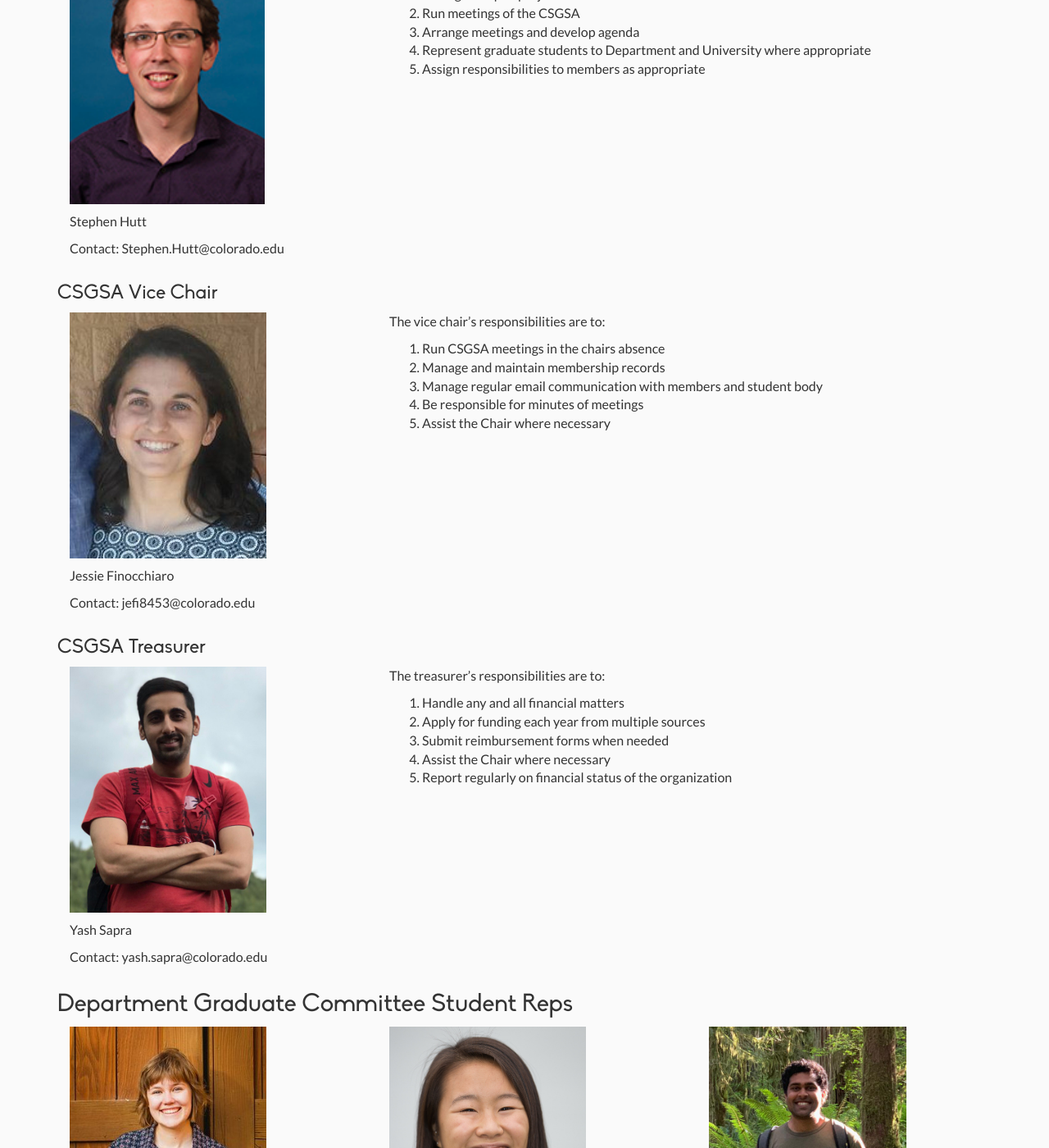
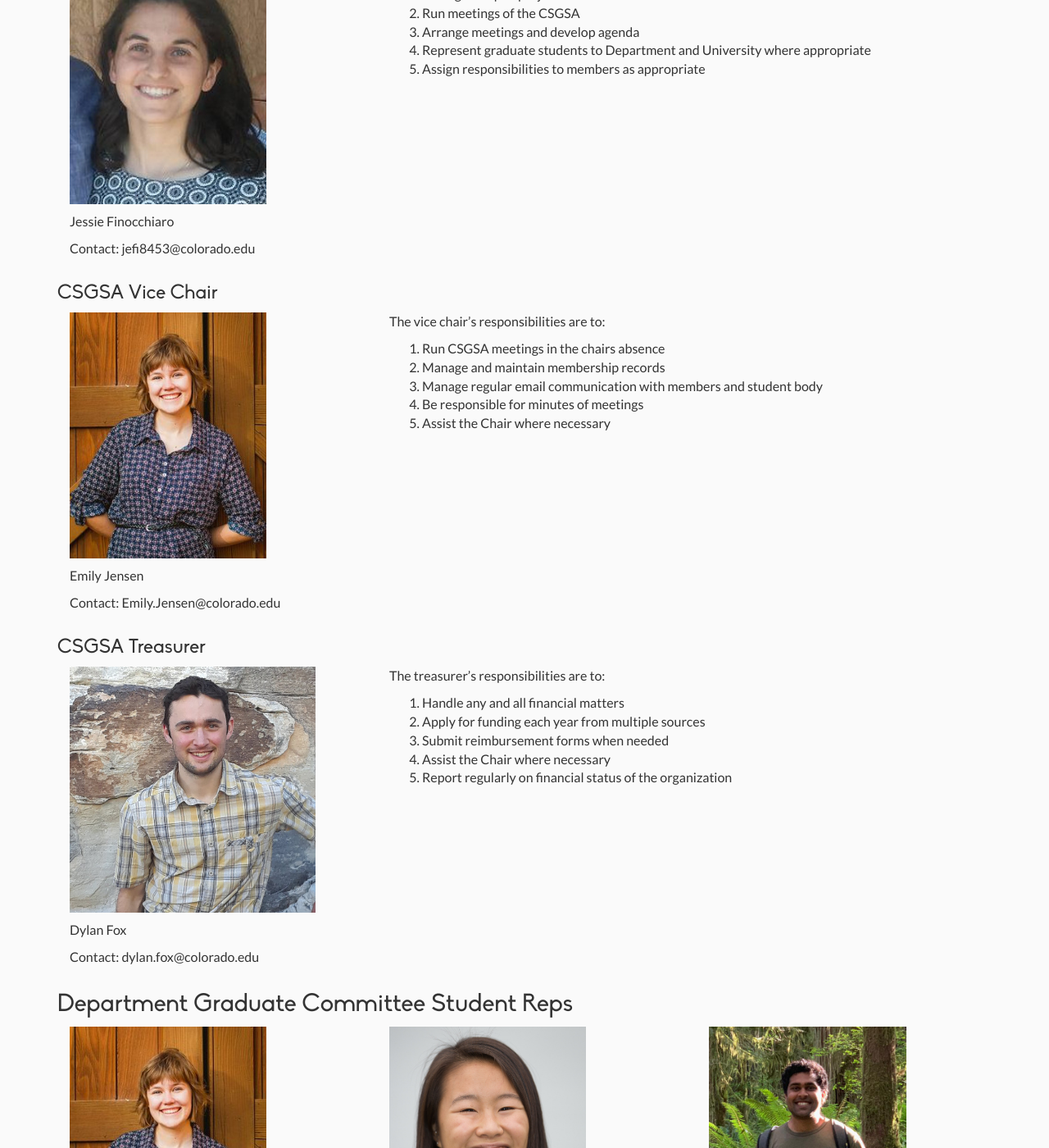
Before and after one commit to casassg/events-landing, a Jekyll site: the page built from officers.md, in a window 1280 px wide and 1400 px high, scrolled down 302 px. Shown: the whole window at 82% size. Built offline with Jekyll 4.4.1, drawn with Linux system fonts in a browser that asks for light colours; nearby versions of some CDN libraries; some of the changed text lies outside the part shown.

Commit message:
Updating officer page for spring 2020

```diff
--- a/_data/officers.yml
+++ b/_data/officers.yml
@@ -1,19 +1,19 @@
 # This populates the Officers page
 
 chair:
-  name: Stephen Hutt
-  contact: Stephen.Hutt@colorado.edu
-  photo: assets/img/officers/stephen.jpg
-
-vice_chair:
   name: Jessie Finocchiaro
   contact: jefi8453@colorado.edu
   photo: assets/img/officers/jessie.jpg
 
+vice_chair:
+  name: Emily Jensen
+  contact: Emily.Jensen@colorado.edu
+  photo: assets/img/officers/emily_headshot.jpg
+
 treasurer:
-  name: Yash Sapra
-  contact: yash.sapra@colorado.edu
-  photo: assets/img/officers/yash.jpg
+  name: Dylan Fox
+  contact: dylan.fox@colorado.edu
+  photo: assets/img/officers/dylan.jpg
 
 grad_comm:
   - name: Emily Jensen
@@ -37,10 +37,16 @@ uggs:
   photo: assets/img/officers/soumyajyoti.jpg
 
 alumni:
+  - title: chair
+    people:
+      - name: Stephen Hutt
+        years: Spring 2018 - Fall 2019
   - title: Treasurer
     people:
       - name: Prasanth Prahladan
         years: Fall 2018
+      - name: Yash Sapra
+        years: Spring - Fall 2019
   - title: Graduate Committee
     people:
       - name: Prashil Bhimani
```
Also changed, not shown: assets/img/officers/dylan.jpg (added).
